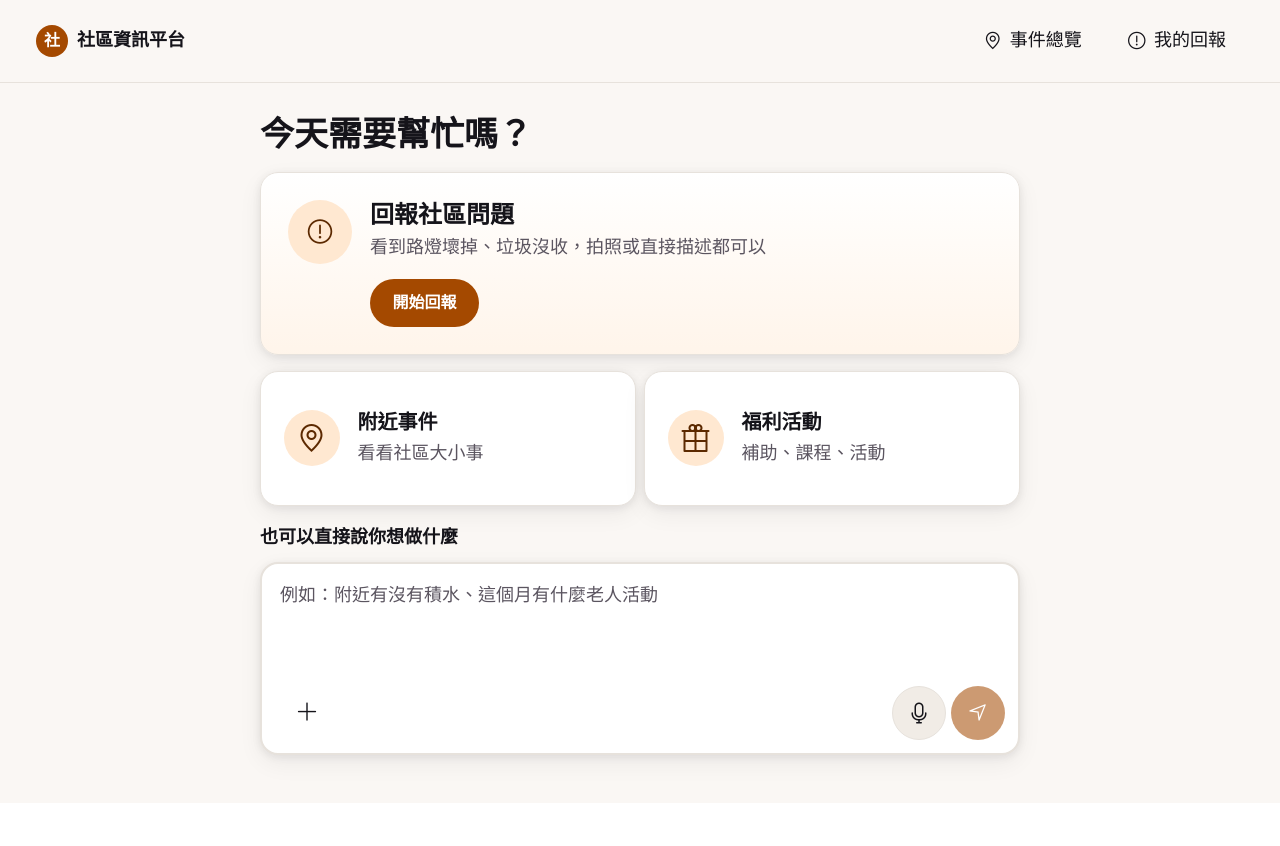
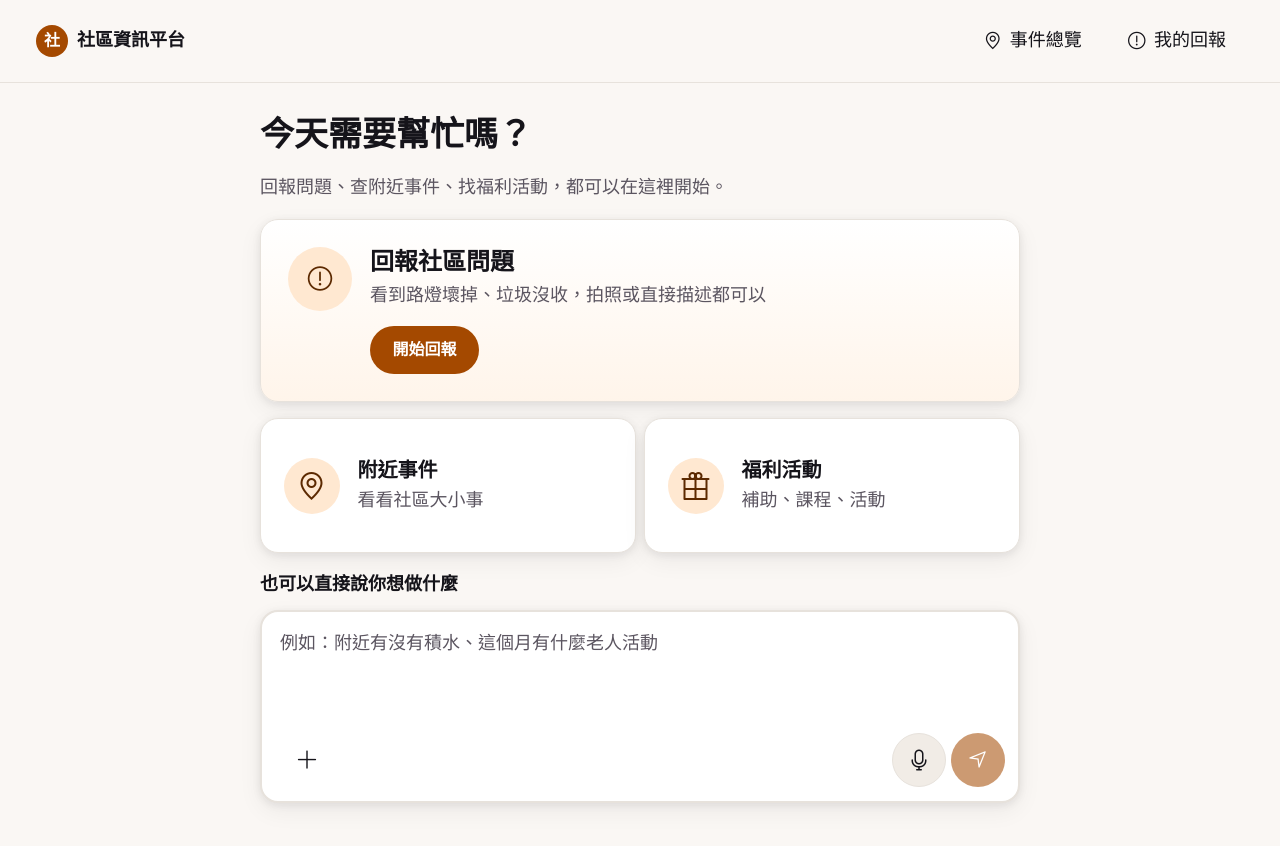
Before and after one commit to MillerLiu94/lcs_project, a Vue app in the folder app/: page / in a window 1280 px wide. Shown: the top 846 px of the page. Before the commit the page ends 803 px from the top, so only its background shows below. Built offline with nearby package versions, Linux system fonts and the light colour scheme; no server answers.

Commit message:
feat(home): hide task cards on mobile, add home subtitle

```diff
--- a/app/src/views/home/HomeView.vue
+++ b/app/src/views/home/HomeView.vue
@@ -5,7 +5,9 @@
       <span>社區資訊平台</span>
     </p>
     <h1 class="home__title">今天需要幫忙嗎？</h1>
+    <p class="home__lead">回報問題、查附近事件、找福利活動，都可以在這裡開始。</p>
 
+    <div class="home__tasks">
       <BigTaskCard
         variant="hero"
         cta="開始回報"
@@ -28,6 +30,7 @@
           desc="補助、課程、活動"
           to="/assistant/welfare"
         />
+      </div>
     </div>
 
     <form class="home__ask" @submit.prevent="submit">
@@ -129,20 +132,30 @@ export default {
   font-size: var(--font-size-display);
   line-height: var(--line-height-display);
 }
+.home__lead {
+  margin: 0;
+  color: var(--muted-foreground);
+  font-size: var(--font-size-body);
+  line-height: var(--line-height-body);
+}
+/* 手機沒有這三張卡：底部功能列已提供相同入口。桌機才顯示。 */
+.home__tasks {
+  display: none;
+}
 .home__cards {
   display: grid;
   grid-template-columns: 1fr;
   gap: var(--space-2);
 }
+.home__ask {
+  display: flex;
+  flex-direction: column;
+  gap: 0.75rem;
+}
 @media (min-width: 768px) {
   .home__cards {
     grid-template-columns: 1fr 1fr;
   }
-}
-.home__ask {
-  display: flex;
-  flex-direction: column;
-  gap: 0.75rem;
 }
 @media (min-width: 1024px) {
   .home {
@@ -153,5 +166,10 @@ export default {
   .home__brand {
     display: none;
   }
+  .home__tasks {
+    display: flex;
+    flex-direction: column;
+    gap: var(--space-3);
+  }
 }
 </style>
```
Also changed, not shown: 1 other file (tests, documents, lock files or other folders). Lines whose indentation alone changed are shown as unchanged.
